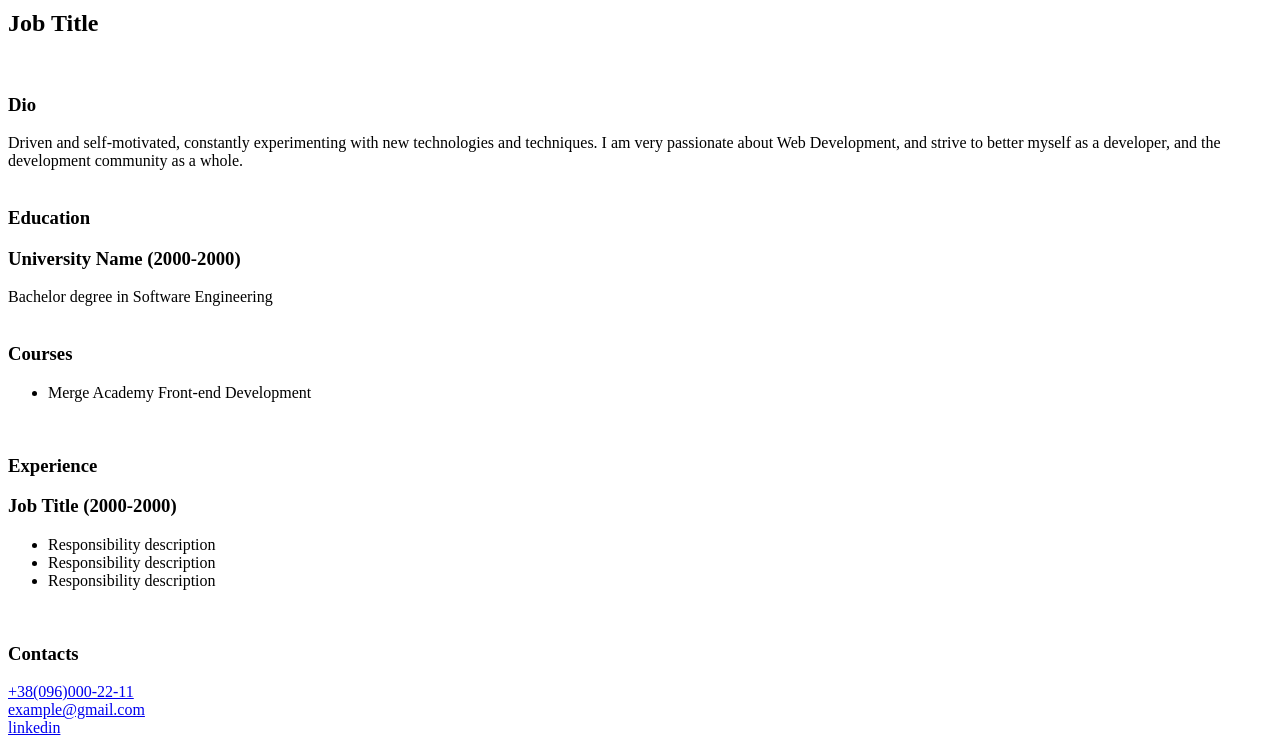
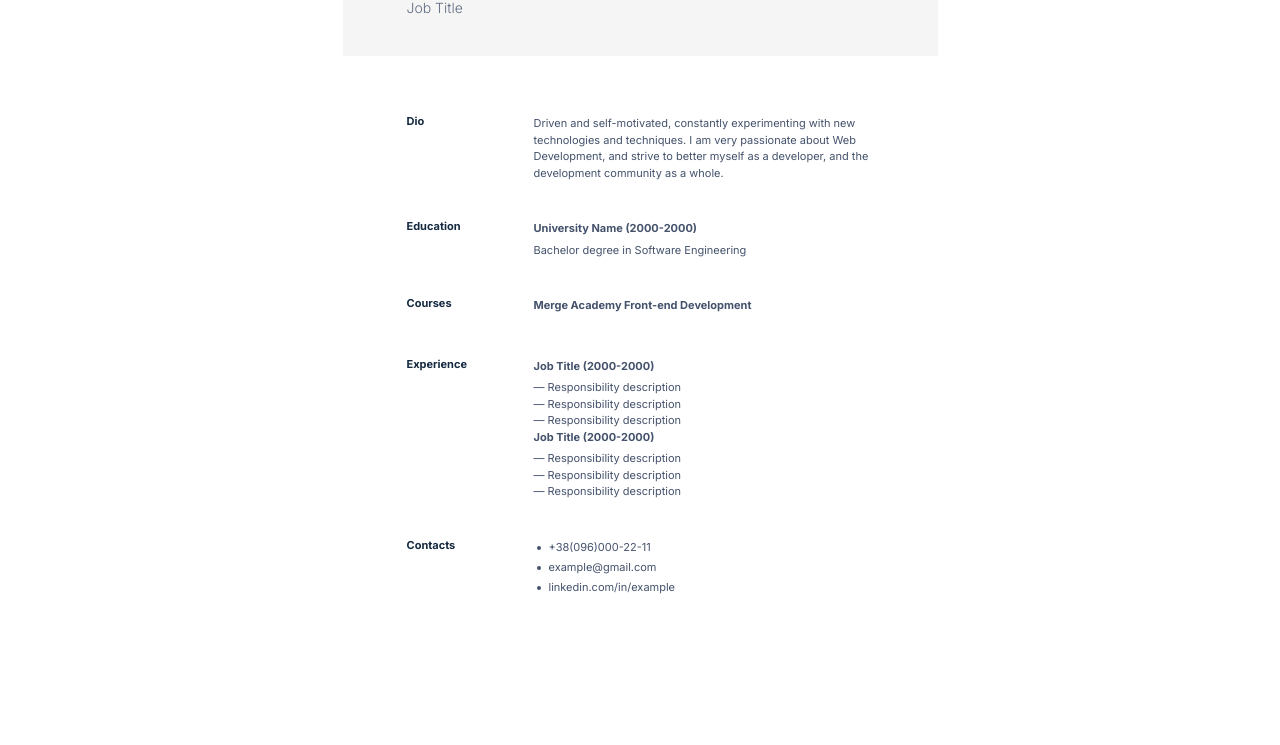
Before and after one commit to bogdanKartavenko/CV, a plain HTML site: page index.html in a window 1280 px wide. Shown: the part 70-815 px from the top of the page. Drawn offline with Linux system fonts and the light colour scheme.

Commit message:
add css style

```diff
--- a/index.html
+++ b/index.html
@@ -6,43 +6,70 @@
     <meta http-equiv="X-UA-Compatible" content="IE=edge">
     <meta name="viewport" content="width=device-width, initial-scale=1.0">
     <title>Bohdan Kartavenko - CV</title>
+    <link rel="stylesheet" href="/style.css">
 </head>
 
 <body>
-    <div>
-        <h1>Bohdan Kartavenko</h1>
-        <h2>Job Title</h2>
-        <br>
-        <h3>Dio</h3>
-        <span>
-            Driven and self-motivated, constantly experimenting with new technologies and techniques.
-            I am very passionate about Web Development, and strive to better myself as a developer, and the development
-            community as a whole.
-        </span>
-        <br>
-        <br>
-        <h3>Education</h3>
-        <h3>University Name (2000-2000)</h3>
-        <span>Bachelor degree in Software Engineering</span>
-        <br>
-        <br>
-        <h3>Courses</h3>
-        <ul>
-            <li>Merge Academy Front-end Development</li>
+    <div class="wrapper">
+        <div class="header">
+            <h1 class="name">Bohdan Kartavenko</h1>
+            <h2 class="title">Job Title</h2>
+        </div>
+        <ul class="box">
+            <li class="list_wrapper">
+                <h3 class="list_title">Dio</h3>
+                <span class="list_text wrapper_text">
+                    Driven and self-motivated, constantly experimenting with new technologies and techniques.
+                    I am very passionate about Web Development, and strive to better myself as a developer, and the
+                    development community as a whole.
+                </span>
+            </li>
+            <li class="list_wrapper">
+                <h3 class="list_title">Education</h3>
+                <ul class="wrapper_text">
+                    <li class="list_subtitle wrapper_text">University Name (2000-2000)</li>
+                    <li class="list_text wrapper_text">Bachelor degree in Software Engineering</li>
+                </ul>
+            </li>
+            <li class="list_wrapper">
+                <h3 class="list_title">Courses</h3>
+                <div class="list_subtitle wrapper_text">Merge Academy Front-end Development</div>
+            </li>
+            <li class="list_wrapper">
+                <h3 class="list_title">Experience</h3>
+                <ul class="wrapper_text">
+                    <li class="list_subtitle">Job Title (2000-2000)</li>
+                    <li>
+                        <div class="list_text">— Responsibility description</div>
+                        <div class="list_text">— Responsibility description</div>
+                        <div class="list_text">— Responsibility description</div>
+                    </li>
+                    <li class="list_subtitle">Job Title (2000-2000)</li>
+                    <li>
+                        <div class="list_text">— Responsibility description</div>
+                        <div class="list_text">— Responsibility description</div>
+                        <div class="list_text">— Responsibility description</div>
+                    </li>
+                </ul>
+            </li>
+            <li class="list_wrapper">
+                <h3 class="list_title">Contacts</h3>
+                <ul class="wrapper_text">
+                    <li class="wrapper_references">
+                        <div class="dot"></div>
+                        <a class="list_text references" href="tel:+380960002211">+38(096)000-22-11</a> <br>
+                    </li>
+                    <li class="wrapper_references">
+                        <div class="dot"></div>
+                        <a class="list_text references" href="mailto:example@gmail.com">example@gmail.com</a><br>
+                    </li>
+                    <li class="wrapper_references">
+                        <div class="dot"></div>
+                        <a class="list_text references" href="https://www.linkedin.com/">linkedin.com/in/example</a>
+                    </li>
+                </ul>
+            </li>
         </ul>
-        <br>
-        <h3>Experience</h3>
-        <h3>Job Title (2000-2000)</h3>
-        <ul>
-            <li>Responsibility description</li>
-            <li>Responsibility description</li>
-            <li>Responsibility description</li>
-        </ul>
-        <br>
-        <h3>Contacts</h3>
-        <a href="tel:+380960002211">+38(096)000-22-11</a> <br>
-        <a href="mailto:example@gmail.com">example@gmail.com</a><br>
-        <a href="https://www.linkedin.com/">linkedin</a>
     </div>
 </body>
 
--- /dev/null
+++ b/style.css
@@ -0,0 +1,91 @@
+@import url('https://fonts.googleapis.com/css2?family=Inter:wght@300;400;500;700&family=Roboto:ital,wght@0,100;0,300;0,400;0,700;0,900;1,500&display=swap');
+
+* {
+    font-family: 'Inter', sans-serif;
+    box-sizing: border-box;
+    margin: 0;
+}
+
+ul {
+    list-style-type: none;
+    padding: 0;
+}
+
+.wrapper {
+    width: 100%;
+    max-width: 595px;
+    margin: auto;
+}
+
+.header {
+    padding: 40px 64px;
+    background-color: #F5F5F5;
+}
+
+.name {
+    font-weight: 700;
+    font-size: 20px;
+    line-height: 24px;
+    color: #152A41;
+}
+
+.title {
+    font-weight: 300;
+    font-size: 14px;
+    line-height: 17px;
+    color: #606C82;
+    margin-top: 5px;
+}
+
+.box {
+    padding: 20px 64px;
+}
+
+.list_wrapper {
+    display: flex;
+    justify-content: space-between;
+    margin-top: 39px;
+}
+
+.list_title {
+    font-weight: 700;
+    font-size: 11px;
+    line-height: 13px;
+    color: #152A41;
+}
+
+.list_subtitle {
+    font-weight: 700;
+    font-size: 11px;
+    line-height: 150%;
+    color: #44526C;
+    margin-bottom: 5px;
+}
+
+.list_text {
+    font-weight: 400;
+    font-size: 11px;
+    line-height: 150%;
+    color: #44526C;
+}
+
+.wrapper_text {
+    width: 100%;
+    max-width: 340px;
+}
+
+.dot {
+    width: 4px;
+    height: 4px;
+    border-radius: 50%;
+    margin: 7px 8px 0 3px;
+    background-color: #44526C;
+}
+
+.wrapper_references {
+    display: flex;
+}
+
+.references {
+    text-decoration: none;
+}
```
